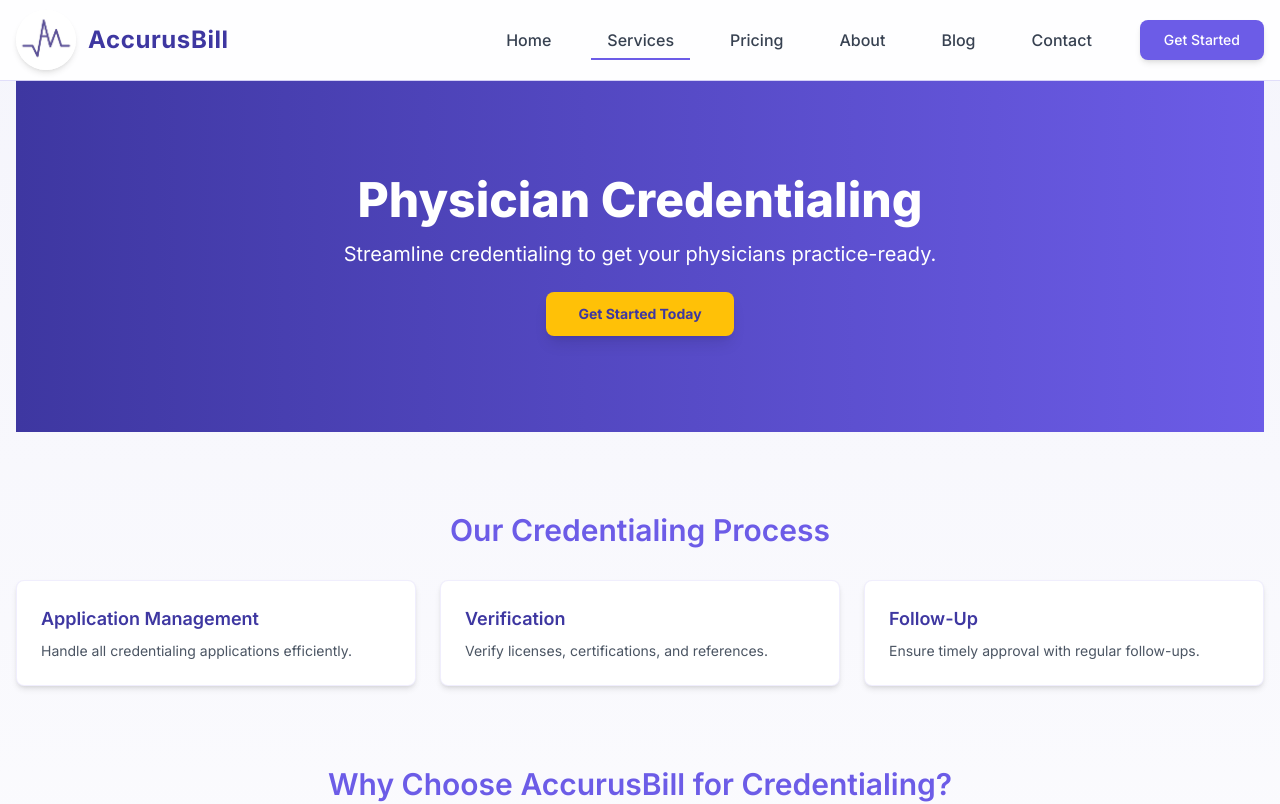
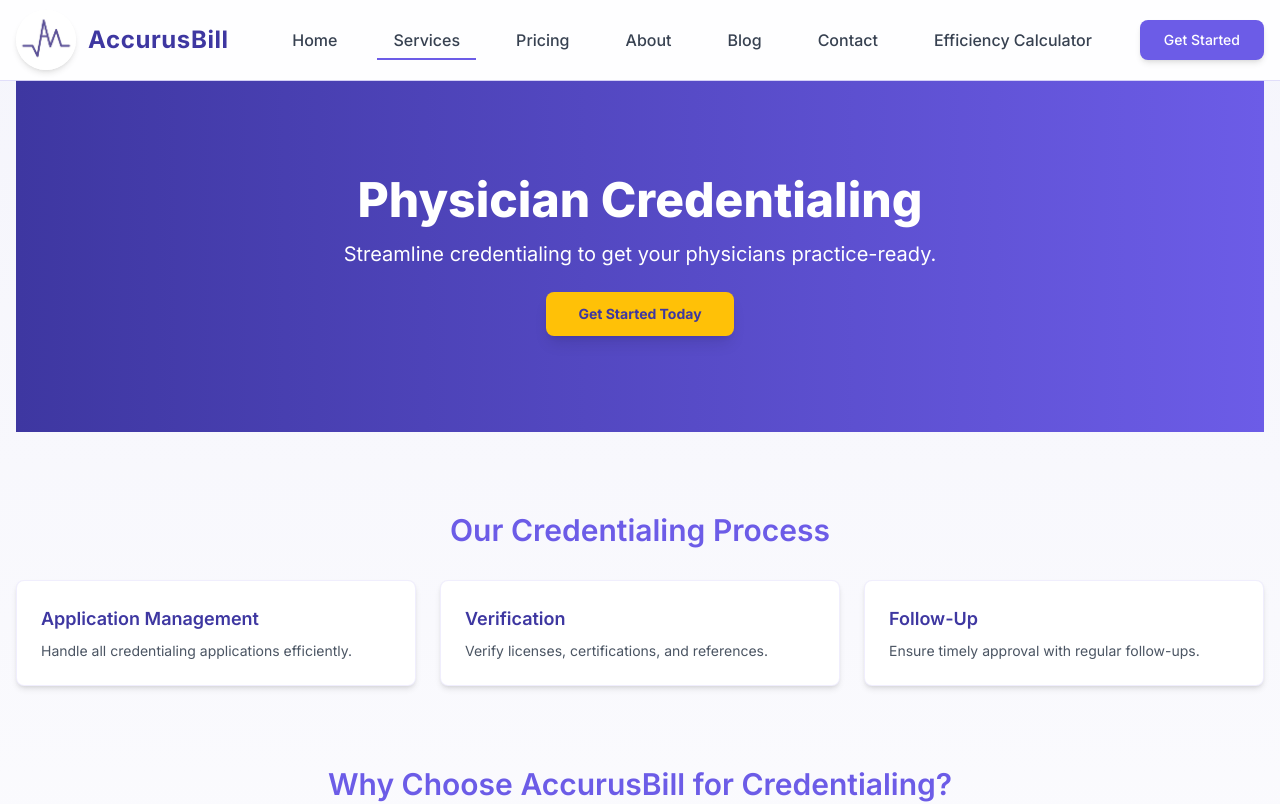
Before and after one commit to vvs1999/medicalOriginal, a Next.js app: page /services/physician-credentialing in a window 1280 px wide. Shown: the top 804 px of the page. Built offline with nearby package versions, Linux system fonts and the light colour scheme.

Commit message:
Navbar.tsx

```diff
--- a/components/Navbar.tsx
+++ b/components/Navbar.tsx
@@ -157,8 +157,9 @@ export function Navbar() {
               </li>
               <NavLink href="/pricing" text="Pricing" />
               <NavLink href="/about" text="About" />
-              <NavLink href="/blog" text="Blog" /> {/* Added Blog Link */}
+              <NavLink href="/blog" text="Blog" />
               <NavLink href="/contact" text="Contact" />
+              <NavLink href="/efficiency-calculator" text="Efficiency Calculator" /> {/* Added Revenue Calculator Link */}
             </ul>
             <Button
               className="ml-6 px-6 py-3 rounded-lg shadow-md hover:shadow-lg transition-all duration-300 bg-[#6C5CE7] text-white hover:bg-[#3E37A1]"
@@ -243,8 +244,9 @@ export function Navbar() {
               </li>
               <NavLink href="/pricing" text="Pricing" />
               <NavLink href="/about" text="About" />
-              <NavLink href="/blog" text="Blog" /> {/* Added Blog Link */}
+              <NavLink href="/blog" text="Blog" />
               <NavLink href="/contact" text="Contact" />
+              <NavLink href="/efficiency-calculator" text="Efficiency Calculator" /> {/* Added Revenue Calculator Link */}
               <Button
                 className="w-full mt-4 px-6 py-3 rounded-lg shadow-md hover:shadow-lg transition-all duration-300 bg-[#6C5CE7] text-white hover:bg-[#3E37A1]"
                 asChild
```
